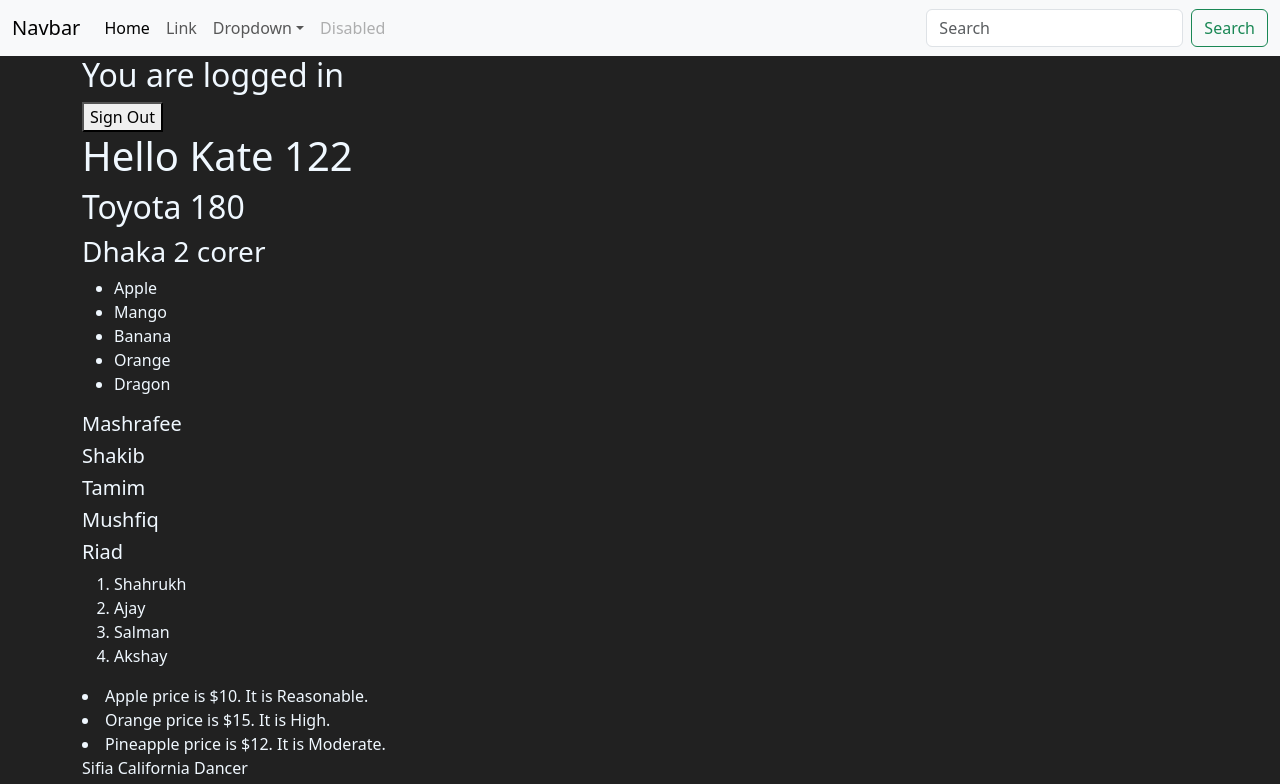
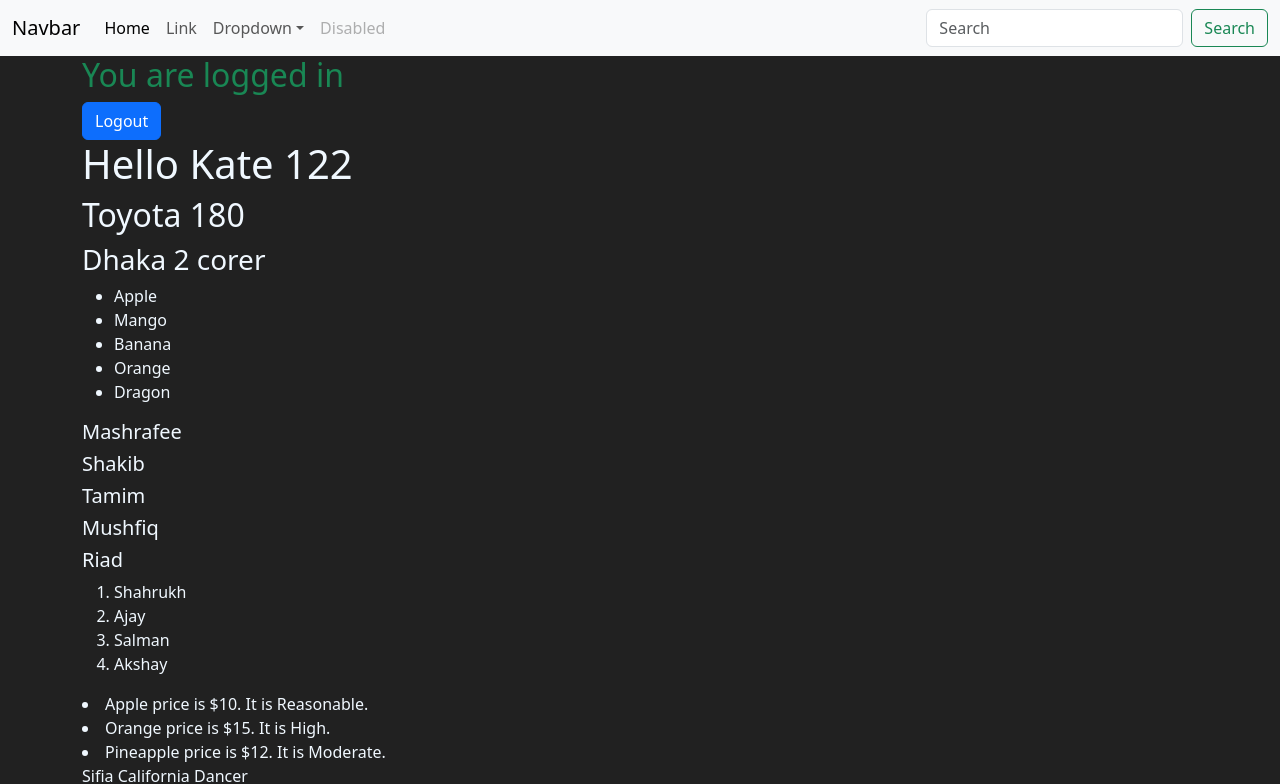
Before and after one commit to Atiqul-Imon/reactproject, a React (Vite) app: page / in a window 1280 px wide. Shown: the top 784 px of the page. Built offline with nearby package versions, Linux system fonts and the light colour scheme.

Commit message:
Modifiy LogInOut component

```diff
--- a/src/App.jsx
+++ b/src/App.jsx
@@ -2,13 +2,11 @@ import Hello from "./components/Hello";
 import Test from "./components/Test";
 import City from "./components/City";
 import Fruits from "./components/Fruits";
-
 import Players from "./components/Players";
 import Actors from "./components/Actors";
 import Newfruits from "./components/Newfruits";
 import Persons from "./components/Persons";
 import Usercart from "./components/Usercart";
-
 import Header from "./components/Header";
 import Conditional from "./components/Conditional";
 import Footer from "./components/Footer";
@@ -31,15 +29,14 @@ function App() {
     population: "2 corer",
   };
 
-
   return (
     <div>
-     <Header/>
+      <div>
+        <Header />
+      </div>
 
       <div className="container">
-
-       <LogInOut/>
-
+        <LogInOut />
         <Hello person={person} />
         <Test car={car} />
         <City city={city} />
@@ -49,10 +46,8 @@ function App() {
         <Newfruits />
         <Persons />
         <Usercart />
-
-        <Conditional/>
-        <Footer/>
-
+        <Conditional />
+        <Footer />
       </div>
     </div>
   );
--- a/src/components/LogInOut.jsx
+++ b/src/components/LogInOut.jsx
@@ -4,15 +4,15 @@ export default function LogInOut() {
   if (loggedIn) {
     return (
       <div>
-        <h2>You are logged in</h2>
-        <button>Sign Out</button>
+        <h2 class="text-success">You are logged in</h2>
+        <button type="button" class="btn btn-primary">Logout</button>
       </div>
     );
   } else {
     return (
       <div>
-        <h2>Please sign in</h2>
-        <button>Sign In</button>
+        <h2 class="text-danger">Please sign in</h2>
+        <button type="button" class="btn btn-primary">Login</button>
       </div>
     );
   }
```
